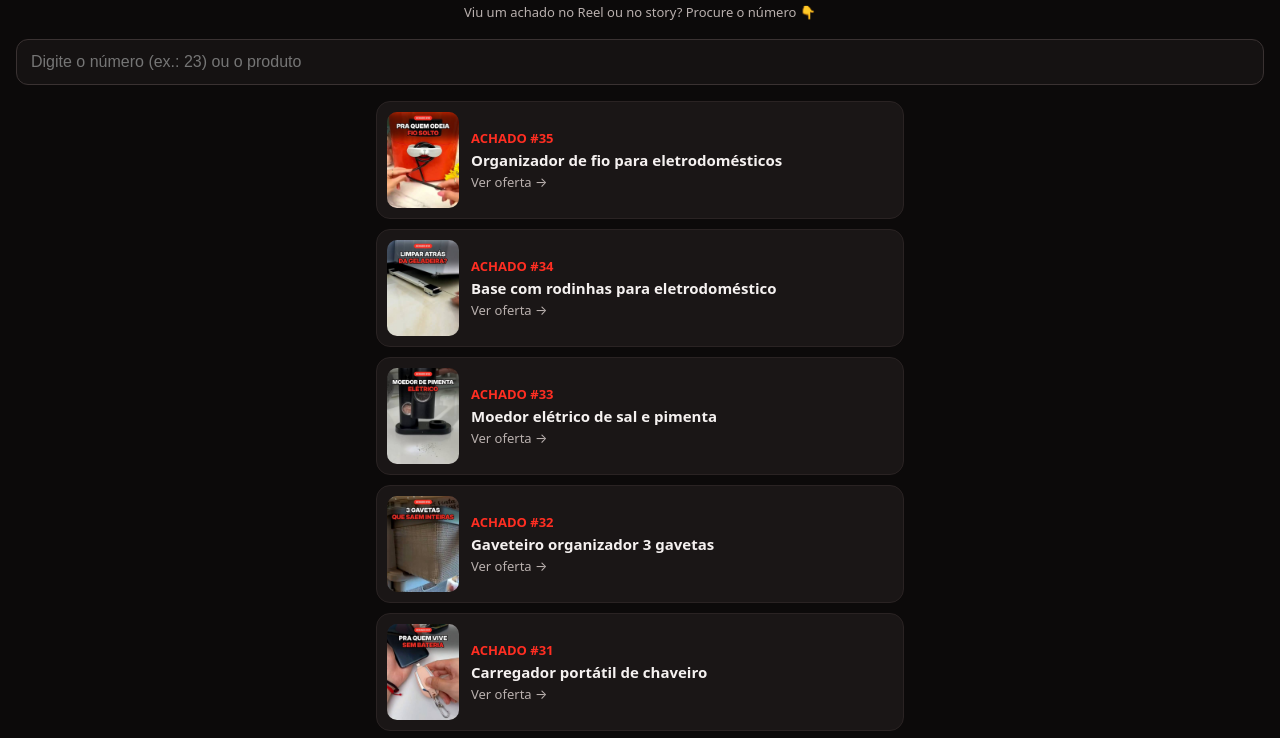
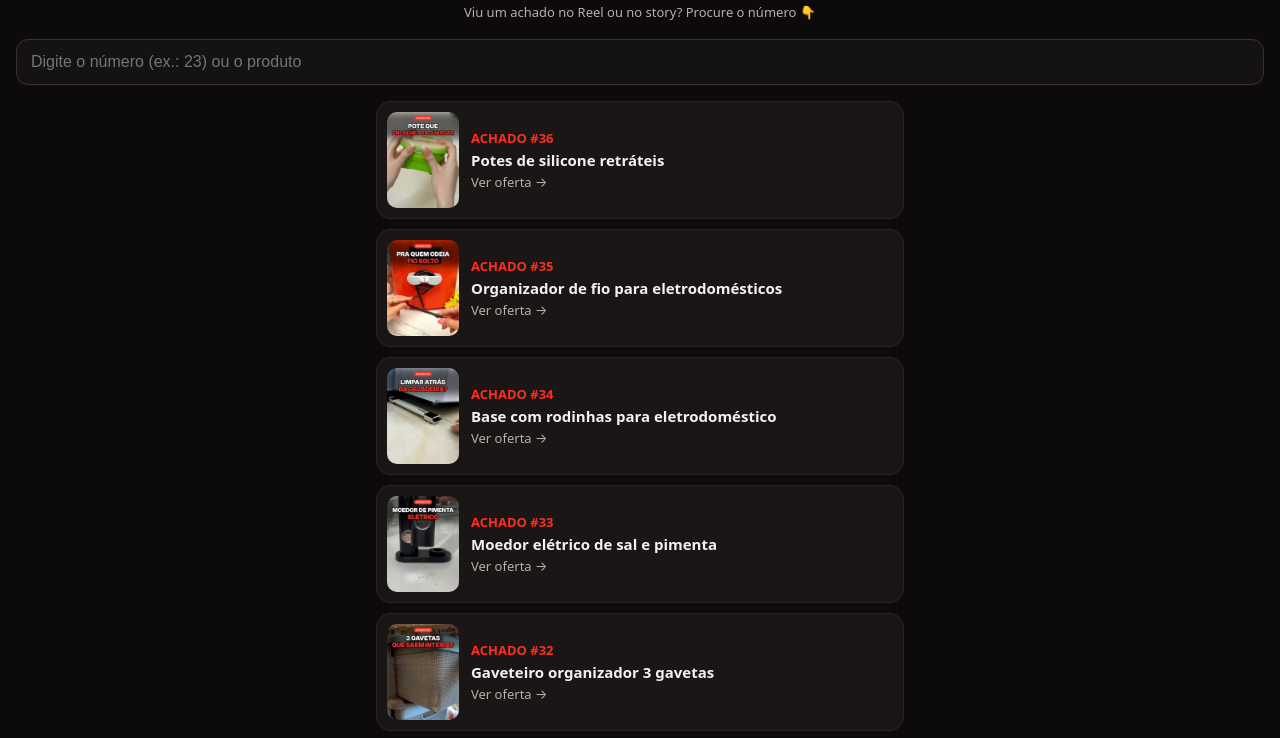
Before and after one commit to maniacasaesetup/maniacasaesetup.github.io, a plain HTML site: page index.html in a window 1280 px wide. Shown: the part 58-796 px from the top of the page. Drawn offline with Linux system fonts and the light colour scheme.

Commit message:
vitrine: 36 achados

```diff
--- a/index.html
+++ b/index.html
@@ -26,6 +26,8 @@ footer{color:var(--sub);font-size:11.5px;text-align:center;padding:0 20px 30px;l
 <header><h1>MANIA <b>ACHADINHOS</b></h1><p class="sub">Viu um achado no Reel ou no story? Procure o número 👇</p></header>
 <div class="busca"><input id="q" type="search" inputmode="search" placeholder="Digite o número (ex.: 23) ou o produto"></div>
 <main id="lista">
+<a class="card" id="a36" href="https://s.shopee.com.br/1gKL79fjm4" target="_blank" rel="noopener sponsored" data-busca="36 potes de silicone retráteis">
+  <img src="img/36.jpg" alt="" loading="lazy"><div class="info"><span class="num">ACHADO #36</span><span class="nome">Potes de silicone retráteis</span><span class="btn">Ver oferta →</span></div></a>
 <a class="card" id="a35" href="https://s.shopee.com.br/9KjmFEhgU1" target="_blank" rel="noopener sponsored" data-busca="35 organizador de fio para eletrodomésticos">
   <img src="img/35.jpg" alt="" loading="lazy"><div class="info"><span class="num">ACHADO #35</span><span class="nome">Organizador de fio para eletrodomésticos</span><span class="btn">Ver oferta →</span></div></a>
 <a class="card" id="a34" href="https://s.shopee.com.br/6q2UhRu2sI" target="_blank" rel="noopener sponsored" data-busca="34 base com rodinhas para eletrodoméstico">
```
